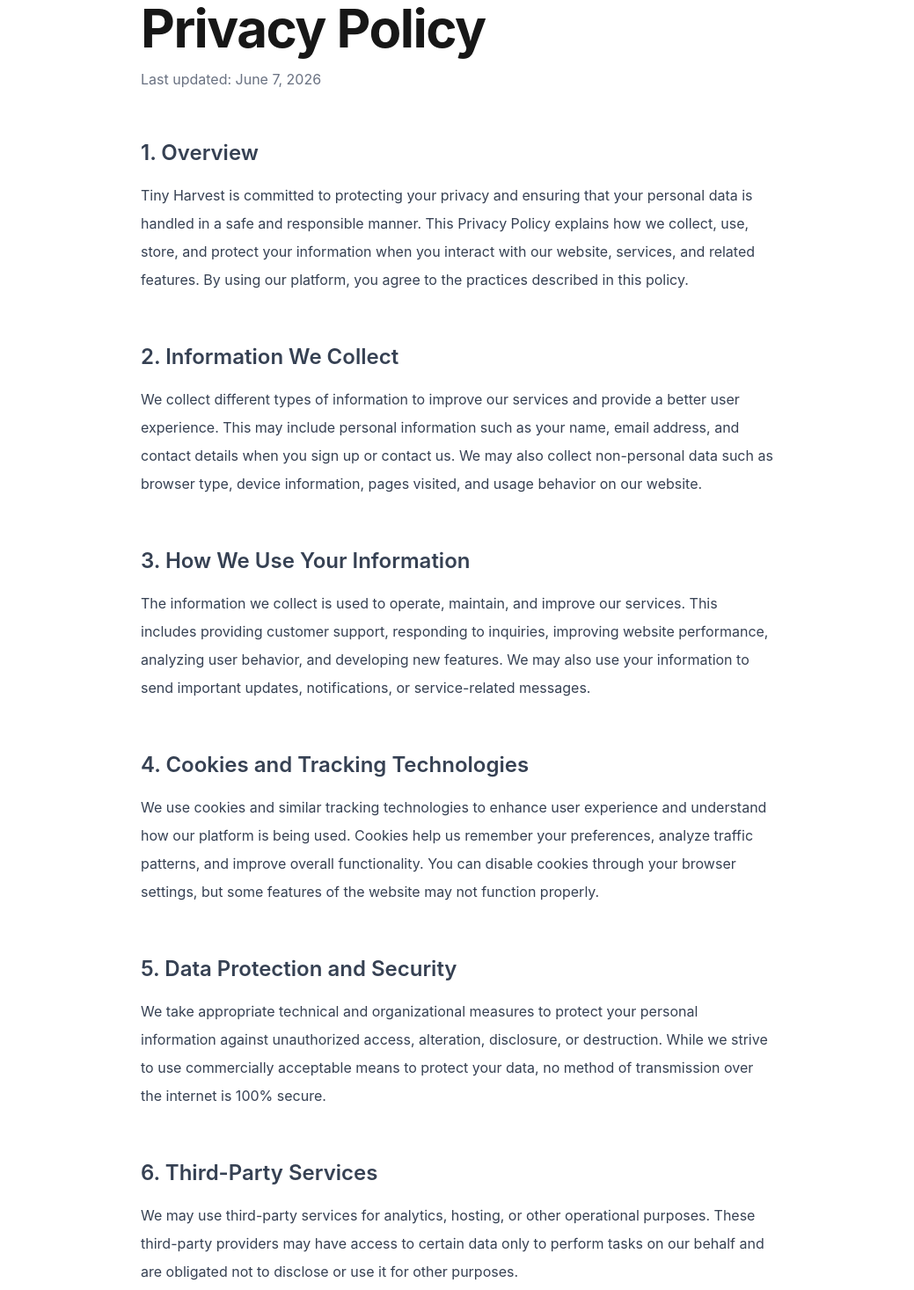
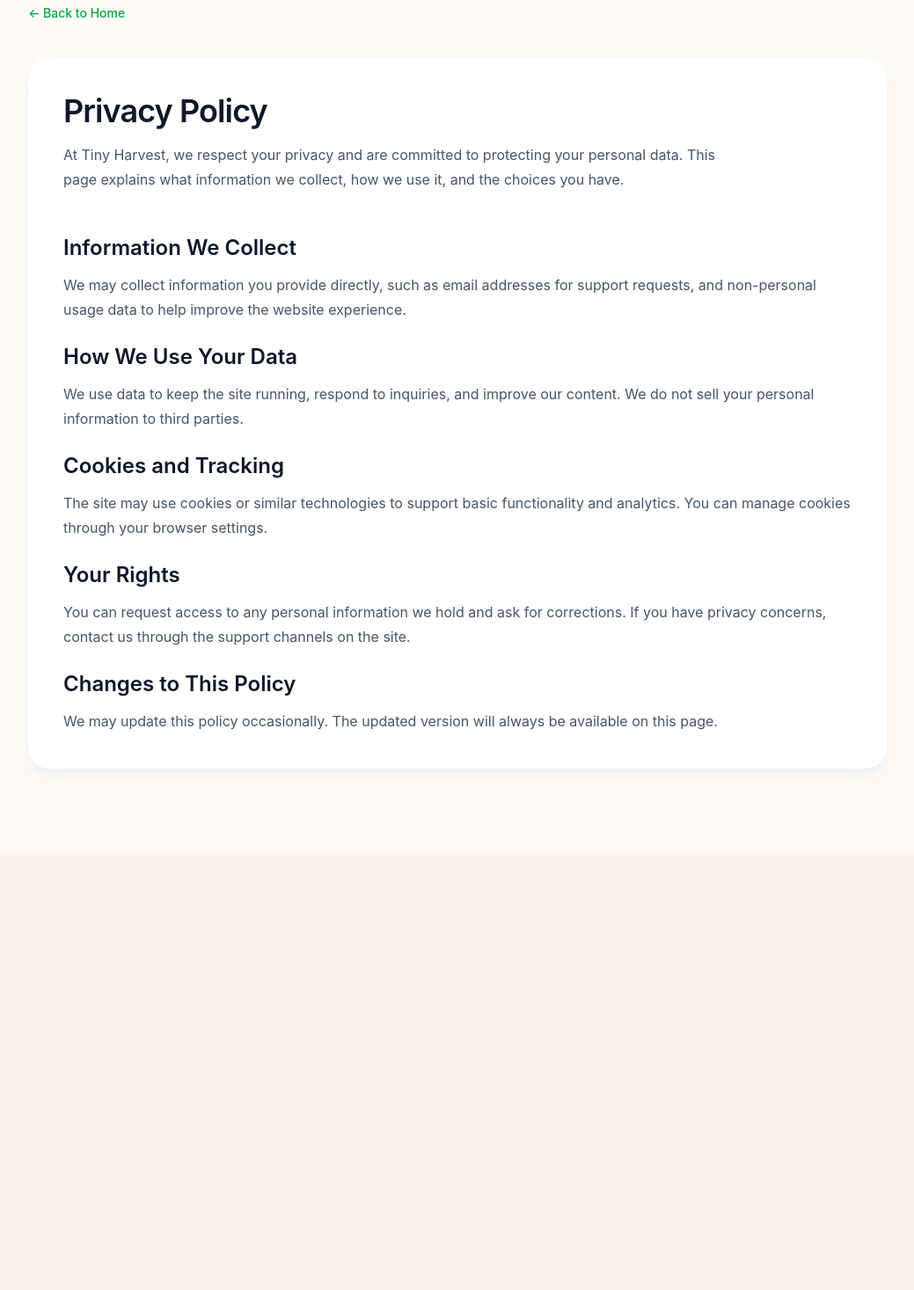
Before and after one commit to mrabdullah565/word-versus-lp, a Next.js app: page /privacy in a window 1280 px wide. Shown: the part 94-1561 px from the top of the page at 88% size, without its empty margins (120-1159 px from the left). After the commit the page ends 1064 px from the top, so only its background shows below. Built offline with nearby package versions, Linux system fonts and the light colour scheme.

Commit message:
updated sections

```diff
--- a/src/app/components/DetailSection.tsx
+++ b/src/app/components/DetailSection.tsx
@@ -13,6 +13,8 @@
   const textRef = useRef<HTMLDivElement | null>(null);
 
   useEffect(() => {
+    if (!sectionRef.current) return;
+
     const ctx = gsap.context(() => {
       const texts = textRef.current?.children || [];
       const images = imagesRef.current;
@@ -28,8 +30,8 @@
           start: "top top",
           end: "+=3000",
           scrub: true,
-          pin: true,
-          pinSpacing: true,
+          pin: false,
+          pinSpacing: false,
         },
       });
 
@@ -87,7 +89,7 @@
           );
         }
       });
-    }, sectionRef);
+    }, sectionRef.current);
 
     return () => {
       ScrollTrigger.getAll().forEach((trigger) => trigger.kill());
--- a/src/app/components/FooterSection.tsx
+++ b/src/app/components/FooterSection.tsx
@@ -1,4 +1,4 @@
-import  Link  from "next/link";
+import Link from "next/link";
 
 export default function FooterSection() {
     return (
@@ -16,7 +16,9 @@
                     <span>•</span>
                     <span>Support</span>
                     <span>•</span>
-                     <Link href="/privacy">Privacy Policy</Link>
+                    <Link href="/privacy" className="hover:underline">
+                        Privacy Policy
+                    </Link>
                     <span>•</span>
                     <a href="/terms" className="hover:underline">
                         Terms of Use
--- a/src/app/privacy/page.tsx
+++ b/src/app/privacy/page.tsx
@@ -1,131 +1,63 @@
-import Navbar from "../components/navbar/Navbar";
+import type { Metadata } from "next";
+import Link from "next/link";
+
+export const metadata: Metadata = {
+  title: "Privacy Policy | Tiny Harvest",
+  description: "Read about how Tiny Harvest collects and protects your information.",
+};
 
 export default function PrivacyPage() {
   return (
-    <>
-      <Navbar />
+    <main className="min-h-screen bg-[#FEFBF7] text-slate-900">
+      <div className="tiny-container mx-auto px-6 py-24">
+        <Link href="/" className="text-sm font-medium text-green-600 hover:underline">
+          ← Back to Home
+        </Link>
 
-      <main className="bg-white min-h-screen">
-        <div className="max-w-3xl mx-auto px-6 py-24">
-
-          {/* Title */}
-          <h1 className="text-5xl md:text-6xl font-bold tracking-tight mb-4">
-            Privacy Policy
-          </h1>
-
-          <p className="text-gray-500 mb-14">
-            Last updated: June 7, 2026
+        <div className="mt-10 rounded-3xl bg-white p-10 shadow-lg shadow-slate-200/50">
+          <h1 className="text-4xl font-semibold tracking-tight">Privacy Policy</h1>
+          <p className="mt-4 max-w-3xl text-base leading-7 text-slate-600">
+            At Tiny Harvest, we respect your privacy and are committed to protecting your personal data. This page explains what information we collect, how we use it, and the choices you have.
           </p>
 
-          <div className="space-y-14 text-gray-700 leading-8">
+          <section className="mt-12 space-y-6">
+            <div>
+              <h2 className="text-2xl font-semibold">Information We Collect</h2>
+              <p className="mt-3 text-slate-600 leading-7">
+                We may collect information you provide directly, such as email addresses for support requests, and non-personal usage data to help improve the website experience.
+              </p>
+            </div>
 
-            {/* 1 */}
-            <section>
-              <h2 className="text-2xl font-semibold mb-4">
-                1. Overview
-              </h2>
-              <p>
-                Tiny Harvest is committed to protecting your privacy and ensuring that your personal data is handled in a safe and responsible manner. This Privacy Policy explains how we collect, use, store, and protect your information when you interact with our website, services, and related features. By using our platform, you agree to the practices described in this policy.
+            <div>
+              <h2 className="text-2xl font-semibold">How We Use Your Data</h2>
+              <p className="mt-3 text-slate-600 leading-7">
+                We use data to keep the site running, respond to inquiries, and improve our content. We do not sell your personal information to third parties.
               </p>
-            </section>
+            </div>
 
-            {/* 2 */}
-            <section>
-              <h2 className="text-2xl font-semibold mb-4">
-                2. Information We Collect
-              </h2>
-              <p>
-                We collect different types of information to improve our services and provide a better user experience. This may include personal information such as your name, email address, and contact details when you sign up or contact us. We may also collect non-personal data such as browser type, device information, pages visited, and usage behavior on our website.
+            <div>
+              <h2 className="text-2xl font-semibold">Cookies and Tracking</h2>
+              <p className="mt-3 text-slate-600 leading-7">
+                The site may use cookies or similar technologies to support basic functionality and analytics. You can manage cookies through your browser settings.
               </p>
-            </section>
+            </div>
 
-            {/* 3 */}
-            <section>
-              <h2 className="text-2xl font-semibold mb-4">
-                3. How We Use Your Information
-              </h2>
-              <p>
-                The information we collect is used to operate, maintain, and improve our services. This includes providing customer support, responding to inquiries, improving website performance, analyzing user behavior, and developing new features. We may also use your information to send important updates, notifications, or service-related messages.
+            <div>
+              <h2 className="text-2xl font-semibold">Your Rights</h2>
+              <p className="mt-3 text-slate-600 leading-7">
+                You can request access to any personal information we hold and ask for corrections. If you have privacy concerns, contact us through the support channels on the site.
               </p>
-            </section>
+            </div>
 
-            {/* 4 */}
-            <section>
-              <h2 className="text-2xl font-semibold mb-4">
-                4. Cookies and Tracking Technologies
-              </h2>
-              <p>
-                We use cookies and similar tracking technologies to enhance user experience and understand how our platform is being used. Cookies help us remember your preferences, analyze traffic patterns, and improve overall functionality. You can disable cookies through your browser settings, but some features of the website may not function properly.
+            <div>
+              <h2 className="text-2xl font-semibold">Changes to This Policy</h2>
+              <p className="mt-3 text-slate-600 leading-7">
+                We may update this policy occasionally. The updated version will always be available on this page.
               </p>
-            </section>
-
-            {/* 5 */}
-            <section>
-              <h2 className="text-2xl font-semibold mb-4">
-                5. Data Protection and Security
-              </h2>
-              <p>
-                We take appropriate technical and organizational measures to protect your personal information against unauthorized access, alteration, disclosure, or destruction. While we strive to use commercially acceptable means to protect your data, no method of transmission over the internet is 100% secure.
-              </p>
-            </section>
-
-            {/* 6 */}
-            <section>
-              <h2 className="text-2xl font-semibold mb-4">
-                6. Third-Party Services
-              </h2>
-              <p>
-                We may use third-party services for analytics, hosting, or other operational purposes. These third-party providers may have access to certain data only to perform tasks on our behalf and are obligated not to disclose or use it for other purposes.
-              </p>
-            </section>
-
-            {/* 7 */}
-            <section>
-              <h2 className="text-2xl font-semibold mb-4">
-                7. Your Rights
-              </h2>
-              <p>
-                Depending on your location, you may have rights regarding your personal data, including the right to access, update, or delete your information. You may also request restrictions on how your data is processed or withdraw consent where applicable.
-              </p>
-            </section>
-
-            {/* 8 */}
-            <section>
-              <h2 className="text-2xl font-semibold mb-4">
-                8. Data Retention
-              </h2>
-              <p>
-                We retain your personal information only for as long as necessary to fulfill the purposes outlined in this Privacy Policy, comply with legal obligations, resolve disputes, and enforce our agreements.
-              </p>
-            </section>
-
-            {/* 9 */}
-            <section>
-              <h2 className="text-2xl font-semibold mb-4">
-                9. Changes to This Policy
-              </h2>
-              <p>
-                We may update this Privacy Policy from time to time. Any changes will be posted on this page with an updated revision date. We encourage you to review this page periodically to stay informed about how we protect your information.
-              </p>
-            </section>
-
-            {/* 10 */}
-            <section>
-              <h2 className="text-2xl font-semibold mb-4">
-                10. Contact Us
-              </h2>
-              <p>
-                If you have any questions about this Privacy Policy or how your data is handled, you can contact us at:
-              </p>
-
-              <p className="mt-4 font-medium text-black">
-                hello@tinyharvest.com
-              </p>
-            </section>
-
-          </div>
+            </div>
+          </section>
         </div>
-      </main>
-    </>
+      </div>
+    </main>
   );
 }
```
